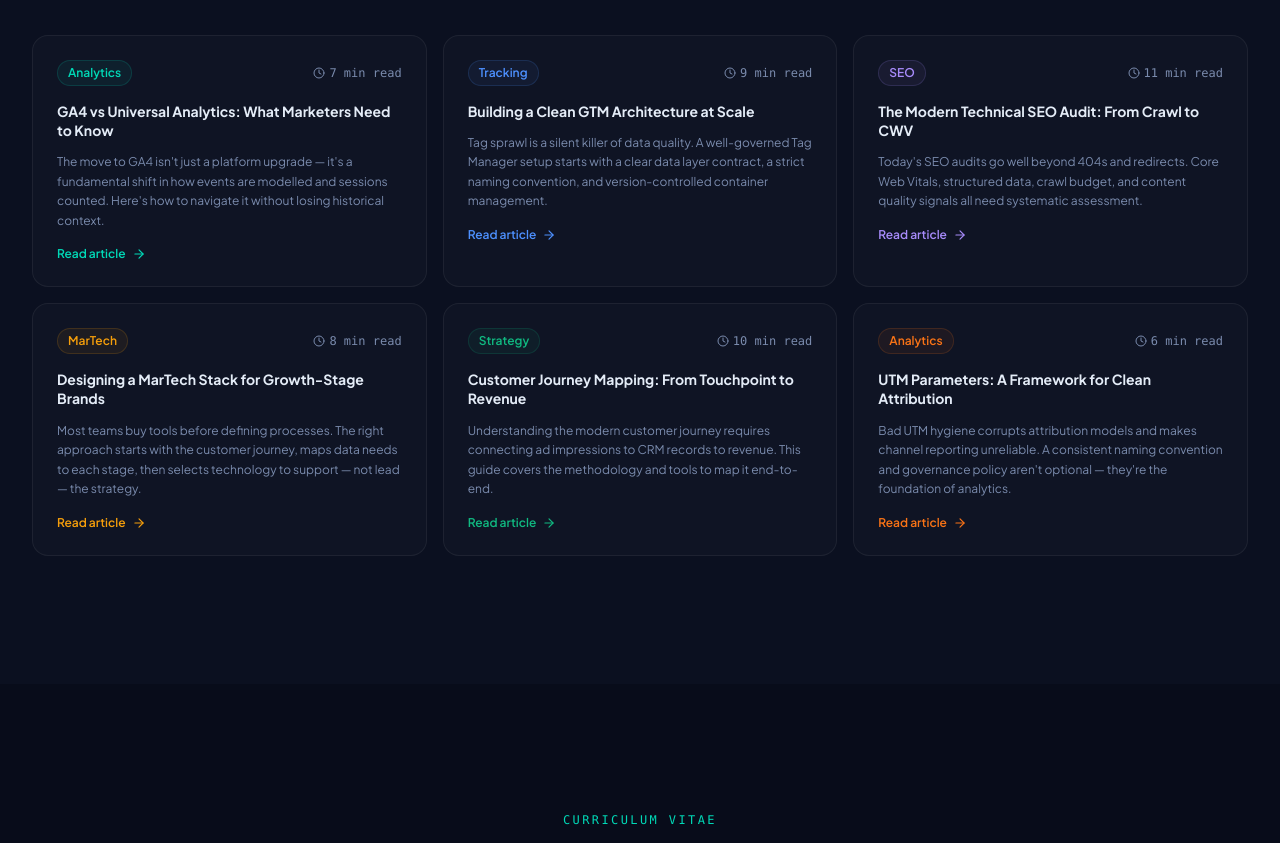
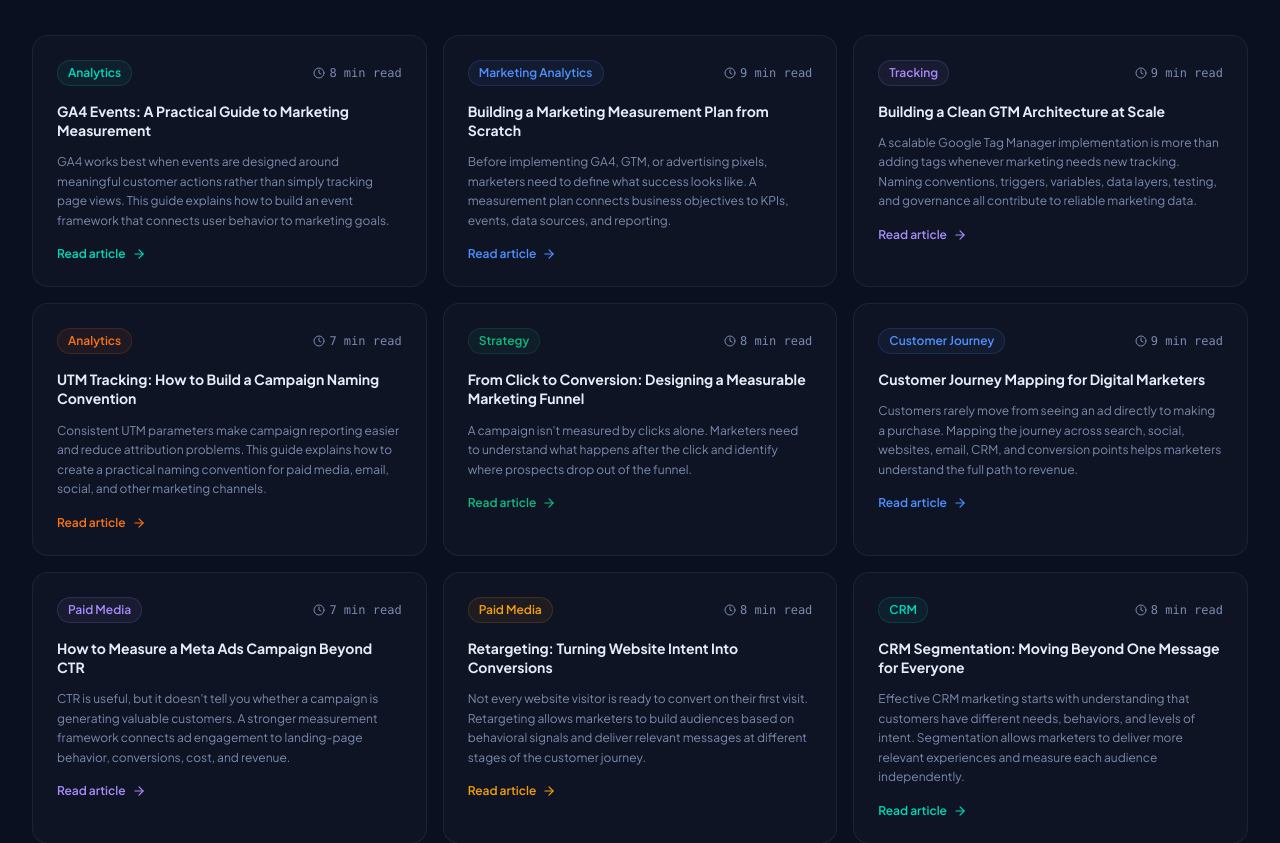
Before and after one commit to jamesmogambi/MarTech-resume-template, a React (Vite) app: page / in a window 1280 px wide. Shown: the part 8920-9763 px from the top of the page. Built offline with nearby package versions, Linux system fonts and the light colour scheme.

Commit message:
feat: update package and data structures for insights, add new articles and improve routing

```diff
--- a/package.json
+++ b/package.json
@@ -36,8 +36,8 @@
     "@radix-ui/react-slot": "1.1.2",
     "@radix-ui/react-switch": "1.1.3",
     "@radix-ui/react-tabs": "1.1.3",
+    "@radix-ui/react-toggle": "1.1.2",
     "@radix-ui/react-toggle-group": "1.1.2",
-    "@radix-ui/react-toggle": "1.1.2",
     "@radix-ui/react-tooltip": "1.1.8",
     "canvas-confetti": "1.9.4",
     "class-variance-authority": "0.7.1",
@@ -57,6 +57,7 @@
     "react-resizable-panels": "2.1.7",
     "react-responsive-masonry": "2.7.1",
     "react-router": "7.13.0",
+    "react-router-dom": "^7.18.2",
     "react-slick": "0.31.0",
     "recharts": "2.15.2",
     "sonner": "2.0.3",
--- a/src/app/data.tsx
+++ b/src/app/data.tsx
@@ -377,59 +377,146 @@
 
 // ─── Insights ───────────────────────────────────────────────────────────────────
 
-export const INSIGHTS = [
+export interface Insight {
+  id: number;
+  slug: string;
+  title: string;
+  excerpt: string;
+  category: string;
+  readTime: string;
+  color: string;
+}
+
+export interface ArticleSection {
+  heading: string;
+  content: string[];
+}
+
+export interface ArticleContent {
+  introduction: string[];
+  sections: ArticleSection[];
+  keyTakeaways: string[];
+}
+
+export const INSIGHTS: Insight[] = [
   {
     id: 1,
-    title: "GA4 vs Universal Analytics: What Marketers Need to Know",
+    slug: "ga4-events-practical-guide-marketing-measurement",
+    title: "GA4 Events: A Practical Guide to Marketing Measurement",
     excerpt:
-      "The move to GA4 isn't just a platform upgrade — it's a fundamental shift in how events are modelled and sessions counted. Here's how to navigate it without losing historical context.",
+      "GA4 works best when events are designed around meaningful customer actions rather than simply tracking page views. This guide explains how to build an event framework that connects user behavior to marketing goals.",
     category: "Analytics",
-    readTime: "7 min read",
+    readTime: "8 min read",
     color: "#00d9b7",
   },
   {
     id: 2,
-    title: "Building a Clean GTM Architecture at Scale",
+    slug: "building-marketing-measurement-plan",
+    title: "Building a Marketing Measurement Plan from Scratch",
     excerpt:
-      "Tag sprawl is a silent killer of data quality. A well-governed Tag Manager setup starts with a clear data layer contract, a strict naming convention, and version-controlled container management.",
-    category: "Tracking",
+      "Before implementing GA4, GTM, or advertising pixels, marketers need to define what success looks like. A measurement plan connects business objectives to KPIs, events, data sources, and reporting.",
+    category: "Marketing Analytics",
     readTime: "9 min read",
     color: "#4d90fe",
   },
   {
     id: 3,
-    title: "The Modern Technical SEO Audit: From Crawl to CWV",
+    slug: "clean-gtm-architecture",
+    title: "Building a Clean GTM Architecture at Scale",
     excerpt:
-      "Today's SEO audits go well beyond 404s and redirects. Core Web Vitals, structured data, crawl budget, and content quality signals all need systematic assessment.",
-    category: "SEO",
-    readTime: "11 min read",
+      "A scalable Google Tag Manager implementation is more than adding tags whenever marketing needs new tracking. Naming conventions, triggers, variables, data layers, testing, and governance all contribute to reliable marketing data.",
+    category: "Tracking",
+    readTime: "9 min read",
     color: "#a78bfa",
   },
   {
     id: 4,
-    title: "Designing a MarTech Stack for Growth-Stage Brands",
+    slug: "utm-tracking-campaign-naming-convention",
+    title: "UTM Tracking: How to Build a Campaign Naming Convention",
     excerpt:
-      "Most teams buy tools before defining processes. The right approach starts with the customer journey, maps data needs to each stage, then selects technology to support — not lead — the strategy.",
-    category: "MarTech",
+      "Consistent UTM parameters make campaign reporting easier and reduce attribution problems. This guide explains how to create a practical naming convention for paid media, email, social, and other marketing channels.",
+    category: "Analytics",
+    readTime: "7 min read",
+    color: "#f97316",
+  },
+  {
+    id: 5,
+    slug: "designing-measurable-marketing-funnel",
+    title: "From Click to Conversion: Designing a Measurable Marketing Funnel",
+    excerpt:
+      "A campaign isn't measured by clicks alone. Marketers need to understand what happens after the click and identify where prospects drop out of the funnel.",
+    category: "Strategy",
+    readTime: "8 min read",
+    color: "#10b981",
+  },
+  {
+    id: 6,
+    slug: "customer-journey-mapping-digital-marketers",
+    title: "Customer Journey Mapping for Digital Marketers",
+    excerpt:
+      "Customers rarely move from seeing an ad directly to making a purchase. Mapping the journey across search, social, websites, email, CRM, and conversion points helps marketers understand the full path to revenue.",
+    category: "Customer Journey",
+    readTime: "9 min read",
+    color: "#4d90fe",
+  },
+  {
+    id: 7,
+    slug: "measure-meta-ads-beyond-ctr",
+    title: "How to Measure a Meta Ads Campaign Beyond CTR",
+    excerpt:
+      "CTR is useful, but it doesn't tell you whether a campaign is generating valuable customers. A stronger measurement framework connects ad engagement to landing-page behavior, conversions, cost, and revenue.",
+    category: "Paid Media",
+    readTime: "7 min read",
+    color: "#a78bfa",
+  },
+  {
+    id: 8,
+    slug: "retargeting-website-intent-conversions",
+    title: "Retargeting: Turning Website Intent Into Conversions",
+    excerpt:
+      "Not every website visitor is ready to convert on their first visit. Retargeting allows marketers to build audiences based on behavioral signals and deliver relevant messages at different stages of the customer journey.",
+    category: "Paid Media",
     readTime: "8 min read",
     color: "#f59e0b",
   },
   {
-    id: 5,
-    title: "Customer Journey Mapping: From Touchpoint to Revenue",
+    id: 9,
+    slug: "crm-segmentation-guide",
+    title: "CRM Segmentation: Moving Beyond One Message for Everyone",
     excerpt:
-      "Understanding the modern customer journey requires connecting ad impressions to CRM records to revenue. This guide covers the methodology and tools to map it end-to-end.",
-    category: "Strategy",
-    readTime: "10 min read",
-    color: "#10b981",
+      "Effective CRM marketing starts with understanding that customers have different needs, behaviors, and levels of intent. Segmentation allows marketers to deliver more relevant experiences and measure each audience independently.",
+    category: "CRM",
+    readTime: "8 min read",
+    color: "#00d9b7",
   },
   {
-    id: 6,
-    title: "UTM Parameters: A Framework for Clean Attribution",
+    id: 10,
+    slug: "email-automation-lifecycle-journey",
+    title: "Email Automation: Designing a Lifecycle Journey",
     excerpt:
-      "Bad UTM hygiene corrupts attribution models and makes channel reporting unreliable. A consistent naming convention and governance policy aren't optional — they're the foundation of analytics.",
-    category: "Analytics",
-    readTime: "6 min read",
+      "Email automation becomes more powerful when messages are triggered by customer behavior rather than sent on a fixed schedule. This guide explains how to design a lifecycle journey from signup through retention.",
+    category: "Email Marketing",
+    readTime: "8 min read",
+    color: "#4d90fe",
+  },
+  {
+    id: 11,
+    slug: "technical-seo-vs-content-seo",
+    title: "Technical SEO vs Content SEO: What Should Marketers Prioritize?",
+    excerpt:
+      "SEO isn't just about keywords. Strong organic performance requires a combination of technical foundations, useful content, search intent, internal linking, and a website that provides a good user experience.",
+    category: "SEO",
+    readTime: "8 min read",
+    color: "#a78bfa",
+  },
+  {
+    id: 12,
+    slug: "generative-ai-digital-marketing",
+    title: "Using Generative AI in Digital Marketing Without Losing Strategy",
+    excerpt:
+      "Generative AI can accelerate content creation, research, personalization, and analysis, but effective marketing still requires human judgment. This guide explores practical ways marketers can use AI while maintaining strategic oversight.",
+    category: "AI & Marketing",
+    readTime: "7 min read",
     color: "#f97316",
   },
 ];
```
Also changed, not shown: 1 other file (tests, documents, lock files or other folders).
